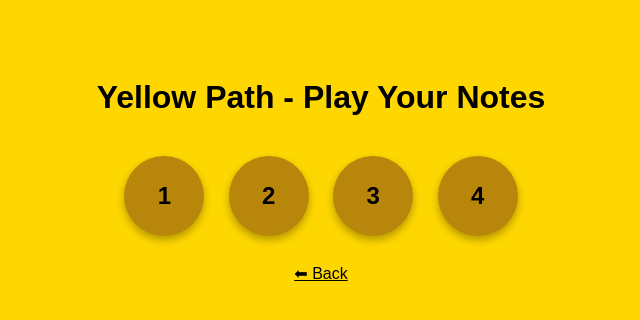
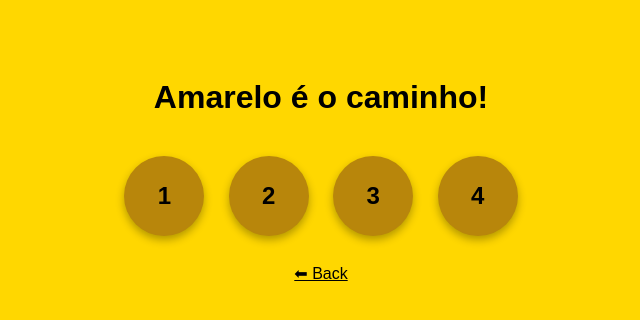
Before and after one commit to jamwisetunafe/pista, a plain HTML site: page yellow.html in a window 1280 px wide. Shown: the whole page, without its empty margins (319-959 px from the left). Drawn offline with Linux system fonts and the light colour scheme.

Commit message:
Update yellow.html

```diff
--- a/yellow.html
+++ b/yellow.html
@@ -33,7 +33,7 @@
   </style>
 </head>
 <body>
-  <h1>Yellow Path - Play Your Notes</h1>
+  <h1>Amarelo é o caminho!</h1>
 
   <button class="btn" onclick="playNote('a4')">1</button>
   <button class="btn" onclick="playNote('d4')">2</button>
```
